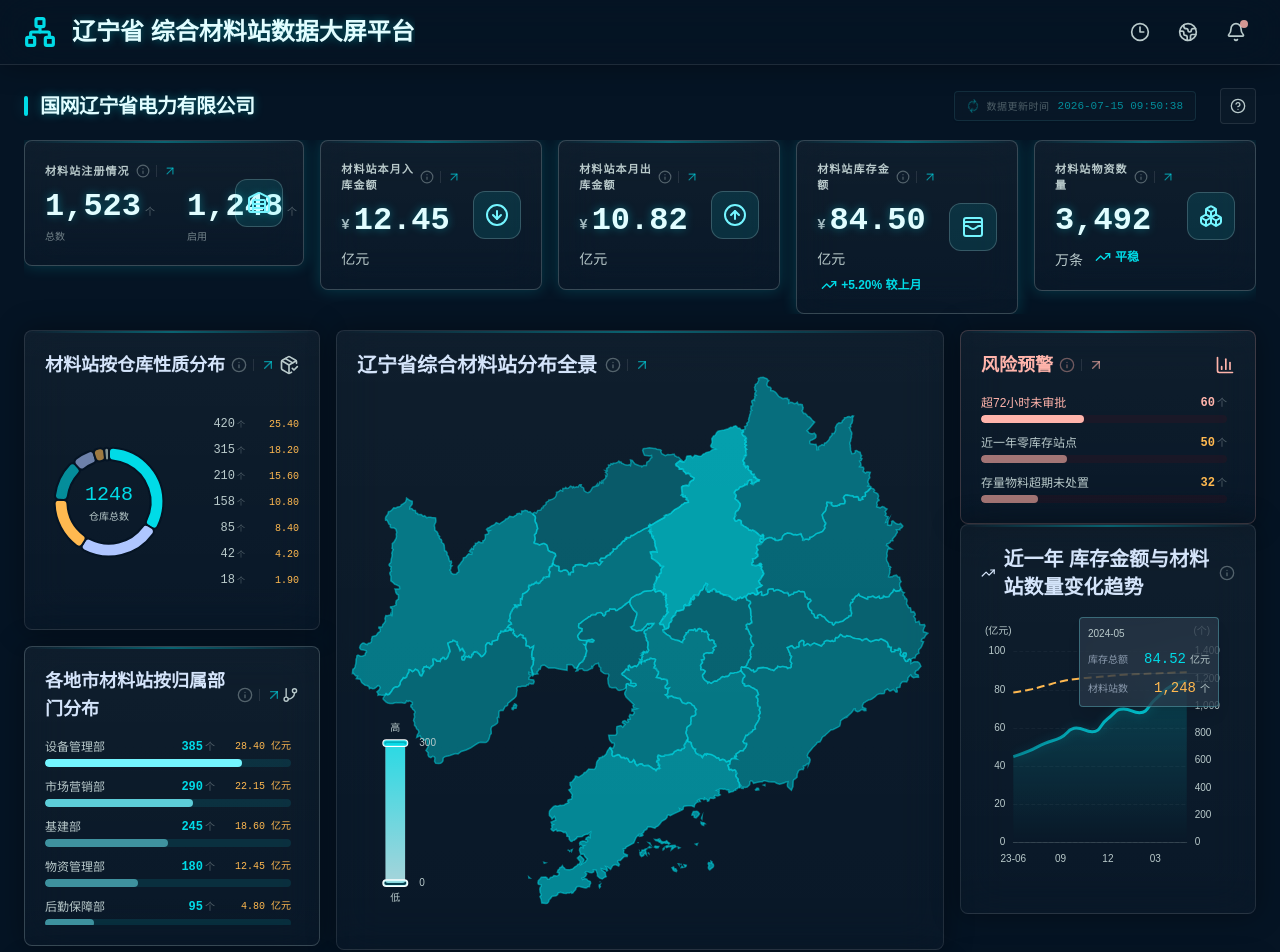
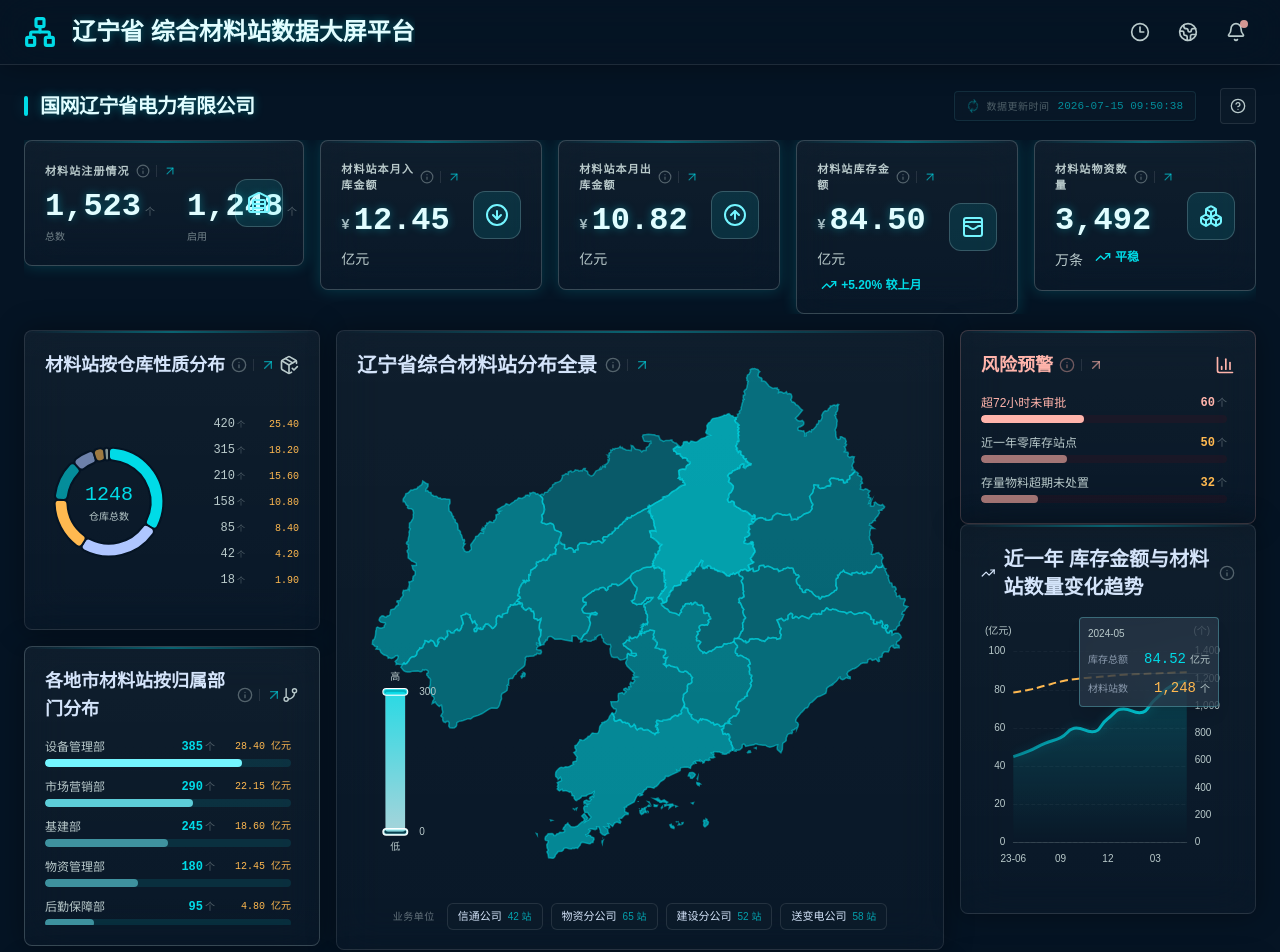
Before and after one commit to zhaowei626/liaoning-industrial-intelligence, a React (Vite) app: page / in a window 1280 px wide. Shown: the top 952 px of the page. Built offline with nearby package versions, Linux system fonts and the light colour scheme.

Commit message:
在辽宁省地图的下方，增加业务单位标签 - 修复地图标签位置问题 - 优化地图标签样式

```diff
--- a/src/components/LiaoningMap.tsx
+++ b/src/components/LiaoningMap.tsx
@@ -150,6 +150,24 @@ export function LiaoningMap({ title, data, className = "" }: LiaoningMapProps) {
       <div className="flex-1">
         <EChartsBase option={option} onEvents={onEvents} />
       </div>
+
+      {/* 业务单位标签 - 显示在地图最下方一行 */}
+      <div className="flex items-center justify-center gap-3 px-container-padding pb-container-padding pt-2">
+        <span className="text-[10px] font-label-caps uppercase tracking-wider text-on-surface-variant/50">业务单位</span>
+        <div className="flex items-center gap-2">
+          {data
+            .filter((item) => ["信通公司", "物资分公司", "建设分公司", "送变电公司"].includes(item.name))
+            .map((item) => (
+              <div
+                key={item.name}
+                className="flex items-center gap-1.5 rounded-md border border-white/10 bg-surface-container/30 px-2.5 py-1 transition-colors hover:border-primary-fixed-dim/40"
+              >
+                <span className="text-[11px] font-medium text-on-background">{item.name}</span>
+                <span className="text-[10px] tabular-nums text-primary-fixed-dim/70">{item.stationCount} 站</span>
+              </div>
+            ))}
+        </div>
+      </div>
     </GlassCard>
   );
 }
```
